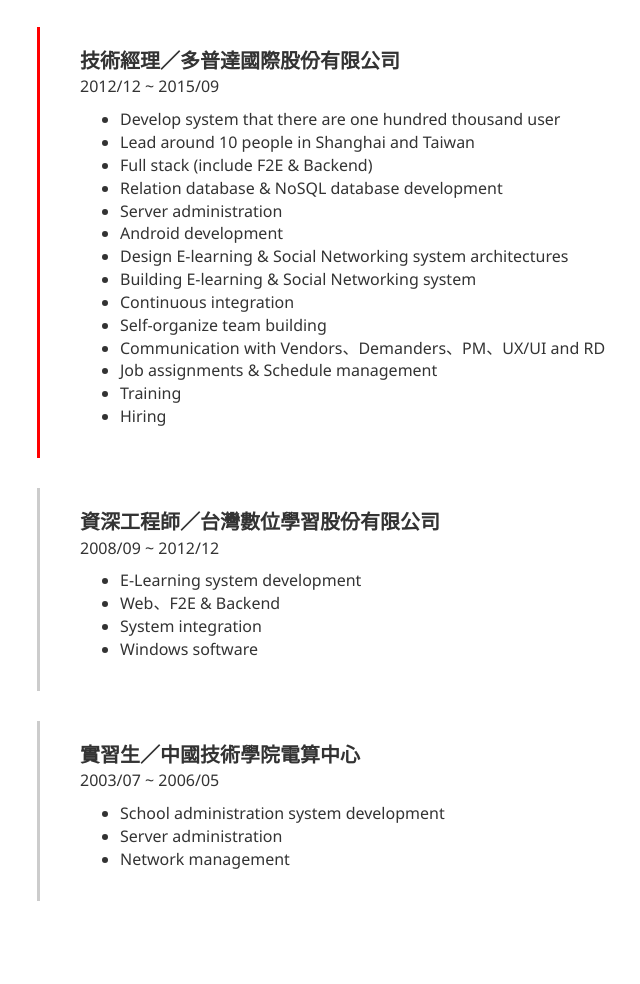
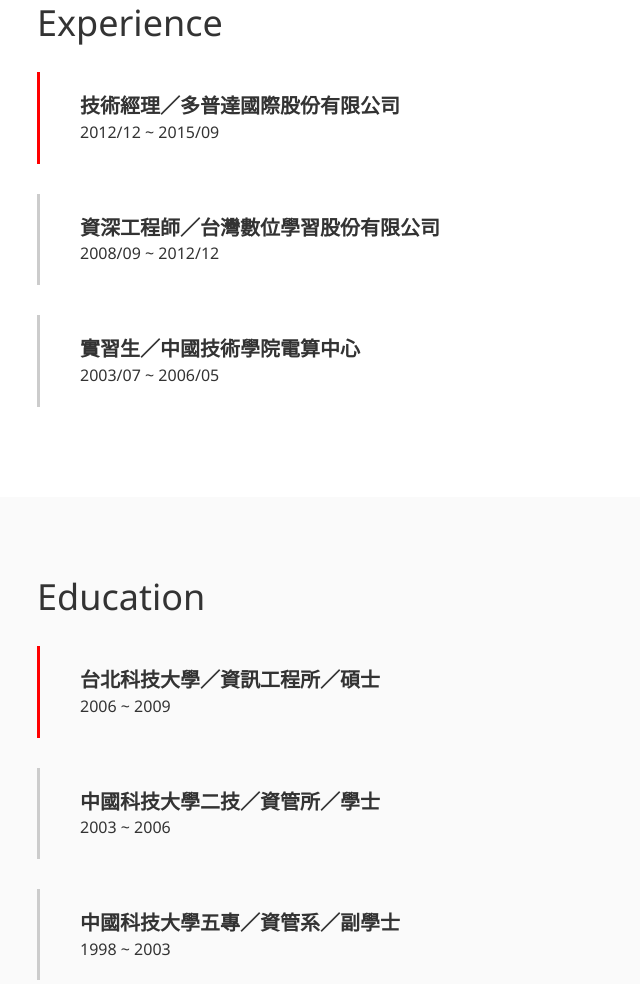
Before and after one commit to ffbli666/ffbli666.github.io, a plain HTML site: page index.html in a window 1280 px wide. Shown: the part 1613-2597 px from the top of the page, without its empty margins (323-963 px from the left). Drawn offline with nearby package versions, Linux system fonts and the light colour scheme.

Commit message:
update information

```diff
--- a/index.html
+++ b/index.html
@@ -82,6 +82,7 @@
                         <div class="article blockquote blockquote-red">
                             <p>
                                 我是 ffbli <br>
+                                <!-- 自嘲為 Google + Copy&Paste 大屍<br> -->
                                 最後任職於 Dopod Corp. 技術經理<br>
                                 畢業於台北科技大學資訊工程所碩士<br>
                                 我的專長是電腦科學，程式語言是我用來解決問題的工具<br>
@@ -119,17 +120,19 @@
                         <ul>
                             <li>Over 2 years of experience in RD management </li>
                             <li>Over 7 years of Business & System design</li>
-                            <li>Over 10 years of experience in Web system development & System  integration</li>
+                            <li>Over 10 years of experience in Web system development</li>
                             <li>Over 7 years of industry experience in E-learning</li>
                             <li>Over 2 years of industry experience in Social network</li>
                             <li>Familiar with Coding、PHP、JavaScript、Node.js、CSS、HTML</li>
-                            <li>Familiar with MVC (Codeigniter)</li>
-                            <li>Familiar with Relational database & NoSQL database</li>
-                            <li>Familiar with Linux & Windows Server</li>
+                            <li>Familiar with MVC</li>
+                            <li>Familiar with MySQL & MongoDB</li>
+                            <li>Familiar with Linux (Ubuntu、CentOS) & Windows Server</li>
                             <li>Familiar with Git、SVN</li>
+                            <li>Experience in Angular、React、Vue.js</li>
+                            <li>Experience in Elasticsearch</li>
                             <li>Experience in Android、JAVA development</li>
                             <li>Experience in Unit Test、TDD</li>
-                            <li>Experience in .Net development</li>
+                            <li>Experience in C# .Net development</li>
                             <li>Experience in C & C++、Python development</li>
                             <li>Experience in Hight performance computing</li>
                             <li>Have web system security concepts include XSS, SQL Injection, CSRF</li>
@@ -140,67 +143,14 @@
                         <div class="job blockquote blockquote-red">
                             <div class="title"><strong>技術經理／多普達國際股份有限公司</strong></div>
                             <div class="during">2012/12 ~ 2015/09</div>
-                            <div class="description">
-                                <p>
-                                    <ul>
-                                        <li>Develop system that there are one hundred thousand user</li>
-                                        <li>Lead around 10 people in Shanghai and Taiwan</li>
-                                        <li>Full stack (include F2E & Backend)</li>
-                                        <li>Relation database & NoSQL database development</li>
-                                        <li>Server administration</li>
-                                        <li>Android development</li>
-                                        <li>Design E-learning & Social Networking system architectures</li>
-                                        <li>Building E-learning & Social Networking system</li>
-                                        <li>Continuous integration</li>
-                                        <li>Self-organize team building</li>
-                                        <li>Communication with Vendors、Demanders、PM、UX/UI and RD</li>
-                                        <li>Job assignments & Schedule management</li>
-                                        <li>Training</li>
-                                        <li>Hiring</li>
-                                    </ul>
-                                </p>
-                            </div>
                         </div>
                         <div class="job blockquote blockquote-gray">
                             <div class="title"><strong>資深工程師／台灣數位學習股份有限公司</strong></div>
                             <div class="during">2008/09 ~ 2012/12</div>
-                            <div class="description">
-                                <p>
-                                    <ul>
-                                        <li>
-                                            E-Learning system development
-                                        </li>
-                                        <li>
-                                            Web、F2E & Backend
-                                        </li>
-                                        <li>
-                                            System integration
-                                        </li>
-                                        <li>
-                                            Windows software
-                                        </li>
-                                    </ul>
-                                </p>
-                            </div>
                         </div>
                         <div class="job blockquote blockquote-gray">
                             <div class="title"><strong>實習生／中國技術學院電算中心</strong></div>
                             <div class="during">2003/07 ~ 2006/05</div>
-                            <div class="description">
-                                <p>
-                                    <ul>
-                                        <li>
-                                            School administration system development
-                                        </li>
-                                        <li>
-                                            Server administration
-                                        </li>
-                                        <li>
-                                            Network management
-                                        </li>
-                                    </ul>
-                                </p>
-                            </div>
                         </div>
                     </div>
                     <div id="education" class="education section">
@@ -208,15 +158,14 @@
                         <div class="student blockquote blockquote-red">
                             <div class="school"><strong>台北科技大學／資訊工程所／碩士</strong></div>
                             <div class="during">2006 ~ 2009</div>
-                            <div class="description">
-                                <p>
-                                    主要研究方向為平行運算(包含 OpenMP 及 MPI )，論文題目為動態分散式行動計算環境效能改進之研究 (A Study of the Performance Improvement of the Dynamic Distributed Mobile Computing Environment，D2MCE)，主要研究內容是在行動裝置上建置平行運算環境，提供函式庫給予程式設計師使用，利用無線網路分享資料，使裝置同時運算，藉以減少運算時間、提供負載平衡、減少電源消耗…等，並使用 PXA270 做為實驗平台。行動裝置及多核心 CPU 的流行，平行運算將會未來的主流之一。
-                                </p>
-                            </div>
                         </div>
                         <div class="student blockquote blockquote-gray">
                             <div class="school"><strong>中國科技大學二技／資管所／學士</strong></div>
                             <div class="during">2003 ~ 2006</div>
+                        </div>
+                        <div class="student blockquote blockquote-gray">
+                            <div class="school"><strong>中國科技大學五專／資管系／副學士</strong></div>
+                            <div class="during">1998 ~ 2003</div>
                         </div>
                     </div>
                     <div id="works" class="works section">
@@ -946,6 +895,9 @@
                                             在今日網路盛行的時代，人與人之間藉由網路交流己是生活中不可或缺的一部份。故人與人之間的應用，如分享檔案、語音、影像已屢見不鮮。尤其在現今公眾無線網路日漸普及的情形下，有心人士可以透過簡易的管道擷取公眾無線網路封包，從中竊取出重要的隱私資訊如帳號及密碼。在此種情形下，網路安全性與個人隱私就顯的格外重要。有鑑於此，本組提出一智慧型，易操作之安全隨身罩 (Security Taken with Yourself, STY)系統，讓使用者可在不改變網路設備的前提下，藉由具有加密保護的安全網路來讓可攜式裝置(例如筆記型電腦或 PDA)做網路存取的服務利用一個簡單的原理，就是 NB 所發出的封包經由 STY 裝置加密，再利用 VPN tunnel 傳送至另一個 STY 裝置解密傳送到另一使用者的電腦、達到網路安全目的。因為是在現在的服務所傳送的封包外面再加一層做加密，故使用本裝置時並不會影響任何服務的正常運作。
                                         </p>
                                     </div>
+                                    <div class="link">
+                                        <a href="https://www.youtube.com/watch?v=QXjDHGsWoi8&feature=youtu.be" target="_blank">More Info</a>
+                                    </div>
                                 </div>
                             </div>
                             <div class="col-xs-12 col-sm-12 col-md-6 col-lg-3 grid-item">
```
